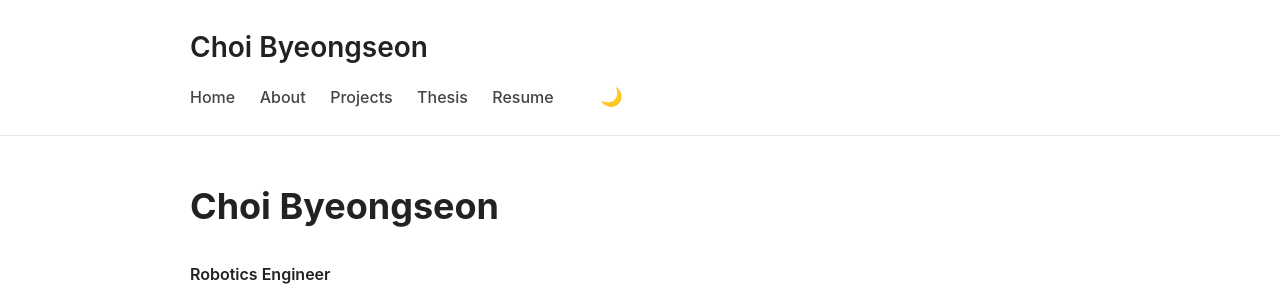
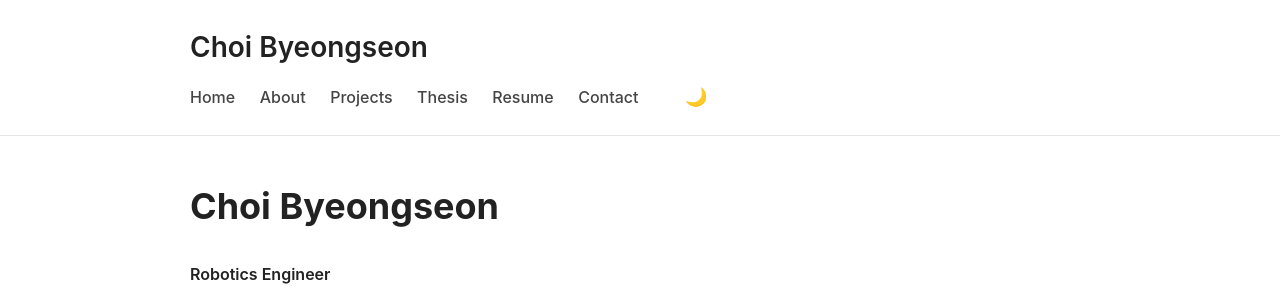
Before and after one commit to SUN1031/SUN1031.github.io, a Jekyll site: the page built from index.md, in a window 1280 px wide. Shown: the top 286 px of the page. Built offline with Jekyll 4.4.1, drawn with Linux system fonts in a browser that asks for light colours.

Commit message:
Update default.html

```diff
--- a/_layouts/default.html
+++ b/_layouts/default.html
@@ -20,6 +20,7 @@
         <a href="/projects">Projects</a>
         <a href="/thesis">Thesis</a>
         <a href="/resume">Resume</a>
+        <a href="/contact">Contact</a>
 
         <button id="theme-toggle" aria-label="Toggle dark mode">
           🌙
```
